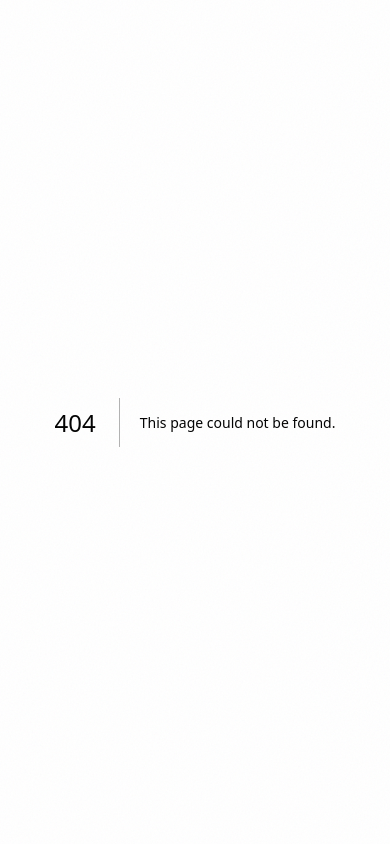
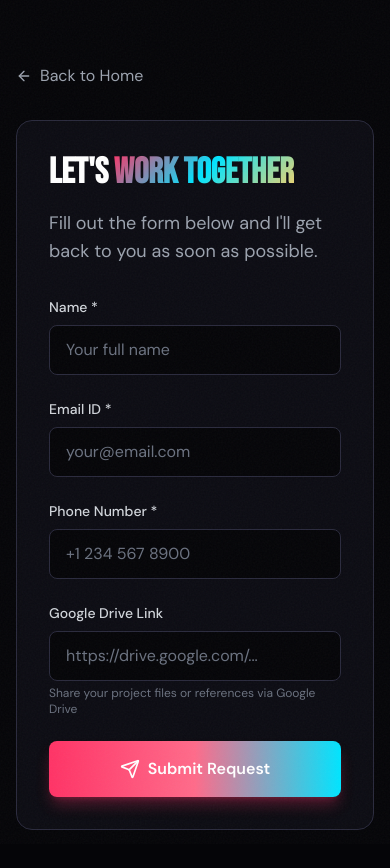
Before and after one commit to sksizenmohammad/Video-Editor-Portfolio, a Next.js app: page /hire in a window 390 px wide. Before the commit this address had no page. Shown: the top 868 px of the page. Before the commit the page ends 844 px from the top, so only its background shows below. Built offline with nearby package versions, Linux system fonts and the light colour scheme.

Commit message:
Add hire page with contact form
Created new /hire page with form for name, email, phone, and Google Drive link. Updated Hero component Hire Me button to link to new page.

```diff
--- /dev/null
+++ b/src/app/hire/page.tsx
@@ -0,0 +1,184 @@
+"use client";
+
+import { motion } from "framer-motion";
+import { useState } from "react";
+import Link from "next/link";
+import { ArrowLeft, Send, Loader2 } from "lucide-react";
+
+export default function HirePage() {
+  const [formData, setFormData] = useState({
+    name: "",
+    email: "",
+    phone: "",
+    googleDriveLink: "",
+  });
+  const [isSubmitting, setIsSubmitting] = useState(false);
+  const [submitted, setSubmitted] = useState(false);
+
+  const handleSubmit = async (e: React.FormEvent) => {
+    e.preventDefault();
+    setIsSubmitting(true);
+
+    // Simulate form submission
+    setTimeout(() => {
+      setIsSubmitting(false);
+      setSubmitted(true);
+      setFormData({ name: "", email: "", phone: "", googleDriveLink: "" });
+    }, 1500);
+  };
+
+  const handleChange = (e: React.ChangeEvent<HTMLInputElement>) => {
+    setFormData({ ...formData, [e.target.name]: e.target.value });
+  };
+
+  return (
+    <div className="min-h-screen bg-void">
+      <div className="mx-auto max-w-2xl px-4 py-16 sm:px-6 lg:px-8">
+        <motion.div
+          initial={{ opacity: 0, y: 20 }}
+          animate={{ opacity: 1, y: 0 }}
+          transition={{ duration: 0.5 }}
+        >
+          <Link
+            href="/"
+            className="inline-flex items-center gap-2 text-gray-400 hover:text-accent transition-colors mb-8"
+          >
+            <ArrowLeft className="h-4 w-4" />
+            Back to Home
+          </Link>
+
+          <div className="bg-elevated/50 backdrop-blur-sm rounded-2xl border border-border p-8 sm:p-12">
+            <motion.div
+              initial={{ opacity: 0, y: 20 }}
+              animate={{ opacity: 1, y: 0 }}
+              transition={{ duration: 0.5, delay: 0.1 }}
+            >
+              <h1 className="font-display text-4xl sm:text-5xl font-black text-white mb-4">
+                Let's <span className="text-gradient">Work Together</span>
+              </h1>
+              <p className="text-gray-400 text-lg mb-8">
+                Fill out the form below and I'll get back to you as soon as possible.
+              </p>
+            </motion.div>
+
+            {submitted ? (
+              <motion.div
+                initial={{ opacity: 0, scale: 0.9 }}
+                animate={{ opacity: 1, scale: 1 }}
+                className="text-center py-12"
+              >
+                <div className="w-16 h-16 bg-accent/20 rounded-full flex items-center justify-center mx-auto mb-4">
+                  <Send className="h-8 w-8 text-accent" />
+                </div>
+                <h3 className="text-2xl font-bold text-white mb-2">Thank You!</h3>
+                <p className="text-gray-400">
+                  Your form has been submitted successfully. I'll be in touch soon!
+                </p>
+                <button
+                  onClick={() => setSubmitted(false)}
+                  className="mt-6 text-accent hover:text-accent-secondary transition-colors"
+                >
+                  Submit another request
+                </button>
+              </motion.div>
+            ) : (
+              <motion.form
+                initial={{ opacity: 0, y: 20 }}
+                animate={{ opacity: 1, y: 0 }}
+                transition={{ duration: 0.5, delay: 0.2 }}
+                onSubmit={handleSubmit}
+                className="space-y-6"
+              >
+                <div>
+                  <label htmlFor="name" className="block text-sm font-medium text-gray-300 mb-2">
+                    Name *
+                  </label>
+                  <input
+                    type="text"
+                    id="name"
+                    name="name"
+                    required
+                    value={formData.name}
+                    onChange={handleChange}
+                    className="w-full px-4 py-3 bg-void border border-border rounded-lg text-white placeholder-gray-500 focus:outline-none focus:border-accent focus:ring-1 focus:ring-accent transition-colors"
+                    placeholder="Your full name"
+                  />
+                </div>
+
+                <div>
+                  <label htmlFor="email" className="block text-sm font-medium text-gray-300 mb-2">
+                    Email ID *
+                  </label>
+                  <input
+                    type="email"
+                    id="email"
+                    name="email"
+                    required
+                    value={formData.email}
+                    onChange={handleChange}
+                    className="w-full px-4 py-3 bg-void border border-border rounded-lg text-white placeholder-gray-500 focus:outline-none focus:border-accent focus:ring-1 focus:ring-accent transition-colors"
+                    placeholder="your@email.com"
+                  />
+                </div>
+
+                <div>
+                  <label htmlFor="phone" className="block text-sm font-medium text-gray-300 mb-2">
+                    Phone Number *
+                  </label>
+                  <input
+                    type="tel"
+                    id="phone"
+                    name="phone"
+                    required
+                    value={formData.phone}
+                    onChange={handleChange}
+                    className="w-full px-4 py-3 bg-void border border-border rounded-lg text-white placeholder-gray-500 focus:outline-none focus:border-accent focus:ring-1 focus:ring-accent transition-colors"
+                    placeholder="+1 234 567 8900"
+                  />
+                </div>
+
+                <div>
+                  <label htmlFor="googleDriveLink" className="block text-sm font-medium text-gray-300 mb-2">
+                    Google Drive Link
+                  </label>
+                  <input
+                    type="url"
+                    id="googleDriveLink"
+                    name="googleDriveLink"
+                    value={formData.googleDriveLink}
+                    onChange={handleChange}
+                    className="w-full px-4 py-3 bg-void border border-border rounded-lg text-white placeholder-gray-500 focus:outline-none focus:border-accent focus:ring-1 focus:ring-accent transition-colors"
+                    placeholder="https://drive.google.com/..."
+                  />
+                  <p className="text-xs text-gray-500 mt-1">
+                    Share your project files or references via Google Drive
+                  </p>
+                </div>
+
+                <motion.button
+                  whileHover={{ scale: 1.02 }}
+                  whileTap={{ scale: 0.98 }}
+                  type="submit"
+                  disabled={isSubmitting}
+                  className="w-full btn-shimmer flex items-center justify-center gap-2 rounded-lg px-6 py-4 font-semibold text-white shadow-lg shadow-accent/30 transition-all disabled:opacity-50 disabled:cursor-not-allowed"
+                >
+                  {isSubmitting ? (
+                    <>
+                      <Loader2 className="h-5 w-5 animate-spin" />
+                      Submitting...
+                    </>
+                  ) : (
+                    <>
+                      <Send className="h-5 w-5" />
+                      Submit Request
+                    </>
+                  )}
+                </motion.button>
+              </motion.form>
+            )}
+          </div>
+        </motion.div>
+      </div>
+    </div>
+  );
+}
--- a/src/components/Hero.tsx
+++ b/src/components/Hero.tsx
@@ -55,7 +55,7 @@ export function Hero() {
             View My Work
           </Link>
           <Link
-            href="#contact"
+            href="/hire"
             className="w-full sm:w-auto flex items-center justify-center gap-2 rounded-full border-2 border-border px-6 py-3 sm:px-8 sm:py-4 font-semibold text-white text-sm sm:text-base transition-all hover:border-accent hover:bg-accent/10"
           >
             Hire Me
```
